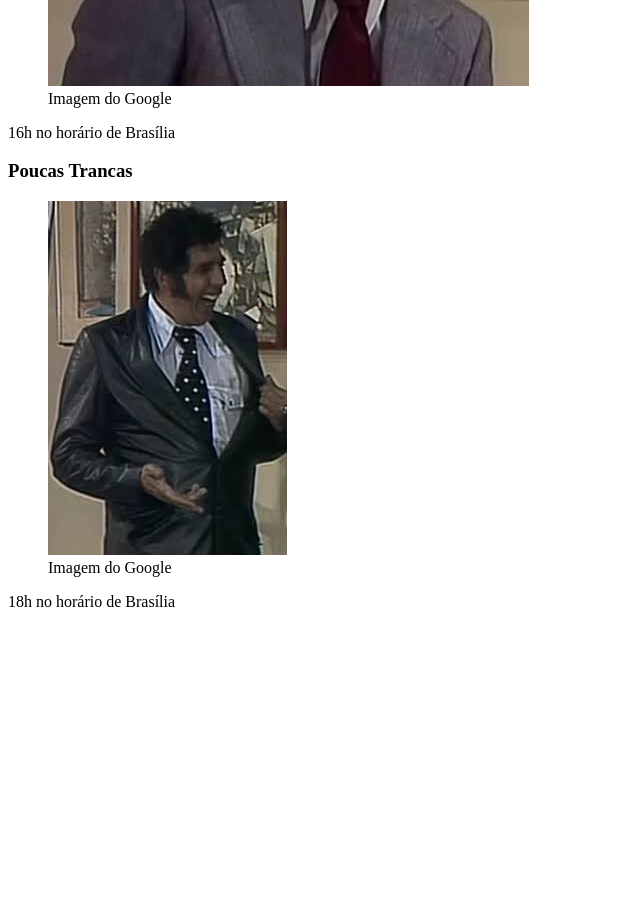
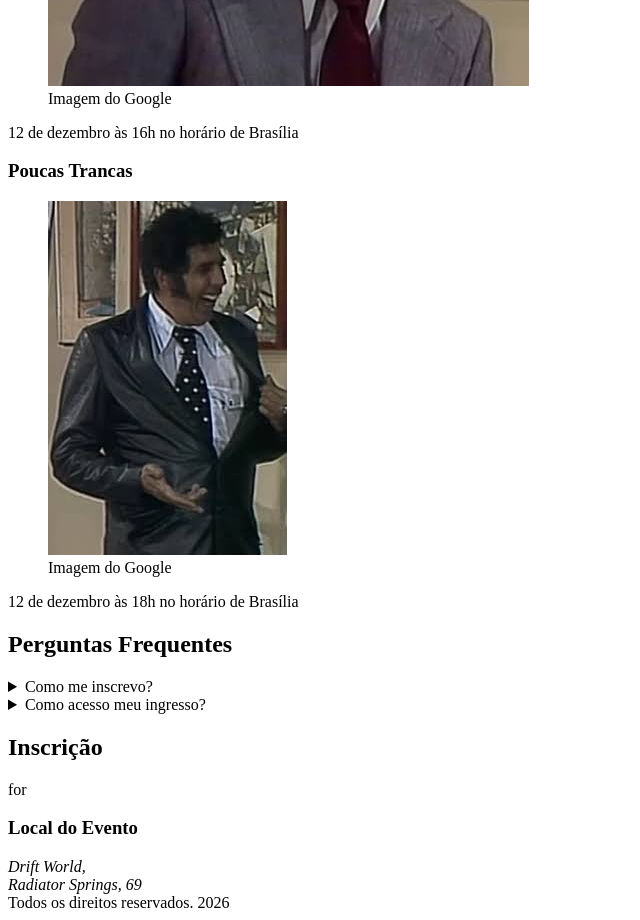
Before and after one commit to JovemMoreira/Desafio, a plain HTML site: page index.html in a window 1280 px wide. Shown: the part 1120-2040 px from the top of the page, without its empty margins (0-640 px from the left). Before the commit the page ends 1739 px from the top, so only its background shows below. Drawn offline with Linux system fonts and the light colour scheme.

Commit message:
Add section Frequent Quests, section of forms, aside with address and footer with the rights

```diff
--- a/index.html
+++ b/index.html
@@ -32,7 +32,7 @@
                     <img src="imagens/almanegra.jpg" alt="Registro do pirata mais famoso e perigoso dos 7 mares. Já ouviu falar do mar morto? Foi ele quem o matou">
                     <figcaption>Imagem do Google</figcaption>
                 </figure>
-                <time datetime="2026-12-12T15:00-03:00">15h no horário de Brasília</time>
+                <time datetime="2026-12-12T15:00-03:00">12 de dezembro às 15h no horário de Brasília</time>
             </article>
 
             <article>
@@ -41,7 +41,7 @@
                     <img src="imagens/quasenada.jpg" alt="Quase Nada, um criminoso com cicratizes no rosto. Um dos mais perigosos da modernidade">
                     <figcaption>Imagem do Google</figcaption>
                 </figure>
-                <time datetime="2026-12-12T16:00-03:00">16h no horário de Brasília</time>
+                <time datetime="2026-12-12T16:00-03:00">12 de dezembro às 16h no horário de Brasília</time>
             </article>
 
             <article>
@@ -50,9 +50,43 @@
                     <img src="imagens/poucastrancas.jpg" alt="Poucas Trancas o criminoso que invade as casas atormentando o bairro da Barra Funda.">
                     <figcaption>Imagem do Google</figcaption>
                 </figure>
-                <time datetime="2026-12-12T18:00-03:00">18h no horário de Brasília</time>
+                <time datetime="2026-12-12T18:00-03:00">12 de dezembro às 18h no horário de Brasília</time>
             </article>
         </section>
+
+
+        <section>
+            <h2>Perguntas Frequentes</h2>
+            <details>
+                <summary>Como me inscrevo?</summary>
+                <p>Basta navegar até a área de formulários da página, preencher os campos com os dados corretos e clicar no "Inscrever".</p>
+            </details>
+
+            <details>
+                <summary>Como acesso meu ingresso?</summary>
+                <p>Serão enviados links com o ingresso digital. </p>
+            </details>
+
+        </section>
+
+        <section>
+            <h2>Inscrição</h2>
+
+            for
+        </section>
     </main>
+
+    <aside>
+        <h3>Local do Evento</h3>
+        <address>
+            Drift World, <br>
+            Radiator Springs, 69
+        </address>
+    </aside>
+
+    <footer>
+        Todos os direitos reservados.
+        <time datetime="2026">2026</time>
+    </footer>
 </body>
 </html>
```
